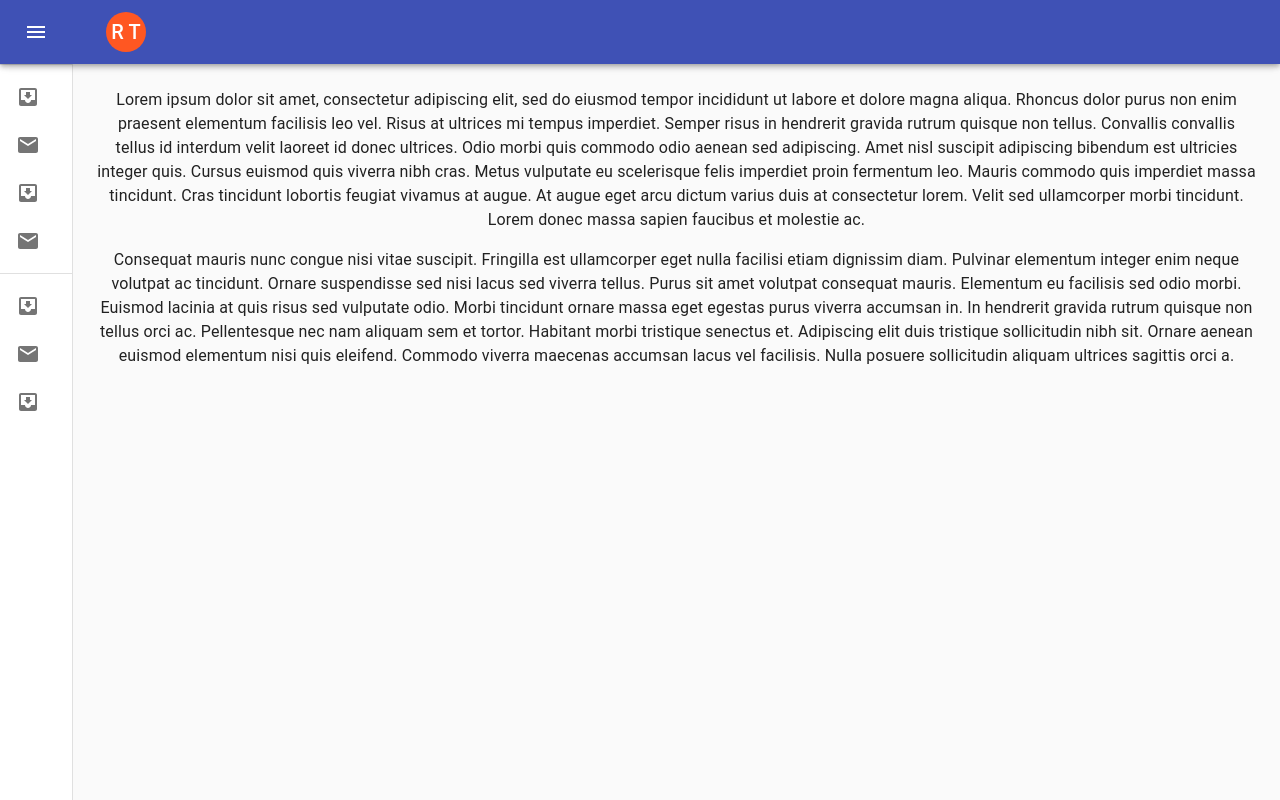
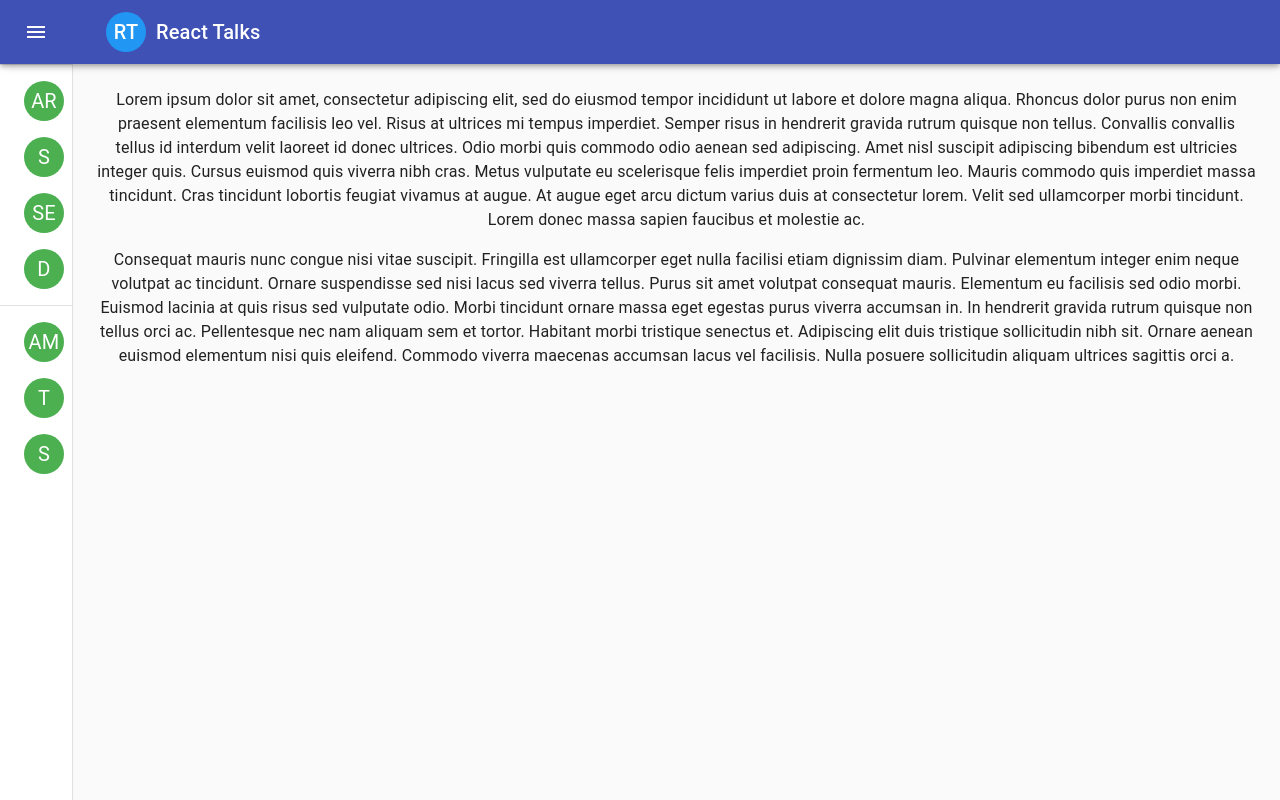
Before and after one commit to aleksejmorozko/react-test-chat, a React (Create React App) app: page / in a window 1280 px wide. Built offline with nearby package versions, Linux system fonts and the light colour scheme.

Commit message:
Drawer + Letter Ava

```diff
--- a/src/LetterAvatars.js
+++ b/src/LetterAvatars.js
@@ -4,8 +4,12 @@ import { withStyles } from '@material-ui/core/styles';
 import Avatar from '@material-ui/core/Avatar';
 import deepOrange from '@material-ui/core/colors/deepOrange';
 import deepPurple from '@material-ui/core/colors/deepPurple';
+import green from '@material-ui/core/colors/green';
+import blue from '@material-ui/core/colors/blue';
+import blueGrey from '@material-ui/core/colors/blueGrey';
 import Grid from '@material-ui/core/Grid';
 import { StepButton } from '@material-ui/core';
+
 
 const styles = {
   avatar: {
@@ -21,17 +25,39 @@ const styles = {
     color: '#fff',
     backgroundColor: deepPurple[500],
   },
+  blueGrey: {
+    margin: 10,
+    color: '#fff',
+    backgroundColor: blueGrey[500],
+  },
+  blue: {
+    margin: 10,
+    color: '#fff',
+    backgroundColor: blue[500],
+  },
+  green: {
+    margin: 0,
+    color: '#fff',
+    backgroundColor: green[500],
+  },
 };
 
 function LetterAvatars(props) {
   const { classes } = props;
+  var avColor= classes.green;
+  var pName='';
+  switch (props.avType){
+    case 'chat': avColor = classes.green; break;
+    case 'name': avColor = classes.blue; pName=props.children; break;
+  }
 
   return (
     <Grid container justify="center" alignItems="center">
-      <Avatar className={classes.orangeAvatar}>{makeTbut(props.children)}</Avatar>
+      <Avatar className={avColor}>{makeTbut(props.children)}</Avatar>{pName}
     </Grid>
   );
 }
+
 
 function makeTbut(sSt){
   var stBut='';
@@ -39,7 +65,7 @@ function makeTbut(sSt){
 
   if (stAr.length > 1){
     stAr.forEach(element => {
-      stBut=stBut + ' ' + element[0].toUpperCase();
+      stBut=stBut + element[0].toUpperCase();
     });
   }else{
     stBut=sSt[0].toUpperCase();
--- a/src/MiniDrawer.js
+++ b/src/MiniDrawer.js
@@ -123,7 +123,7 @@ class MiniDrawer extends React.Component {
               <MenuIcon />
             </IconButton>
             <Typography variant="h6" color="inherit" noWrap>
-            <LetterAvatars children='React Talks'/>
+            <LetterAvatars children='React Talks' avType='name'/>
             </Typography>
           </Toolbar>
         </AppBar>
@@ -148,9 +148,9 @@ class MiniDrawer extends React.Component {
           </div>
           <Divider />
           <List>
-            {['Inbox', 'Starred', 'Send email', 'Drafts'].map((text, index) => (
+            {['Alex R', 'Starred', 'Send email', 'Drafts'].map((text, index) => (
               <ListItem button key={text}>
-                <ListItemIcon>{index % 2 === 0 ? <InboxIcon /> : <MailIcon />}</ListItemIcon>
+                <ListItemIcon><LetterAvatars children={text} avType='chat'/></ListItemIcon>
                 <ListItemText primary={text} />
               </ListItem>
             ))}
@@ -158,8 +158,12 @@ class MiniDrawer extends React.Component {
           <Divider />
           <List>
             {['All mail', 'Trash', 'Spam'].map((text, index) => (
+              /* <ListItem button key={text}>
+                <ListItemIcon>{index % 2 === 0 ? <InboxIcon /> : <MailIcon />}</ListItemIcon>
+                <ListItemText primary={text} />
+              </ListItem> */
               <ListItem button key={text}>
-                <ListItemIcon>{index % 2 === 0 ? <InboxIcon /> : <MailIcon />}</ListItemIcon>
+                <ListItemIcon><LetterAvatars children={text} avType='chat'/></ListItemIcon>
                 <ListItemText primary={text} />
               </ListItem>
             ))}
```
